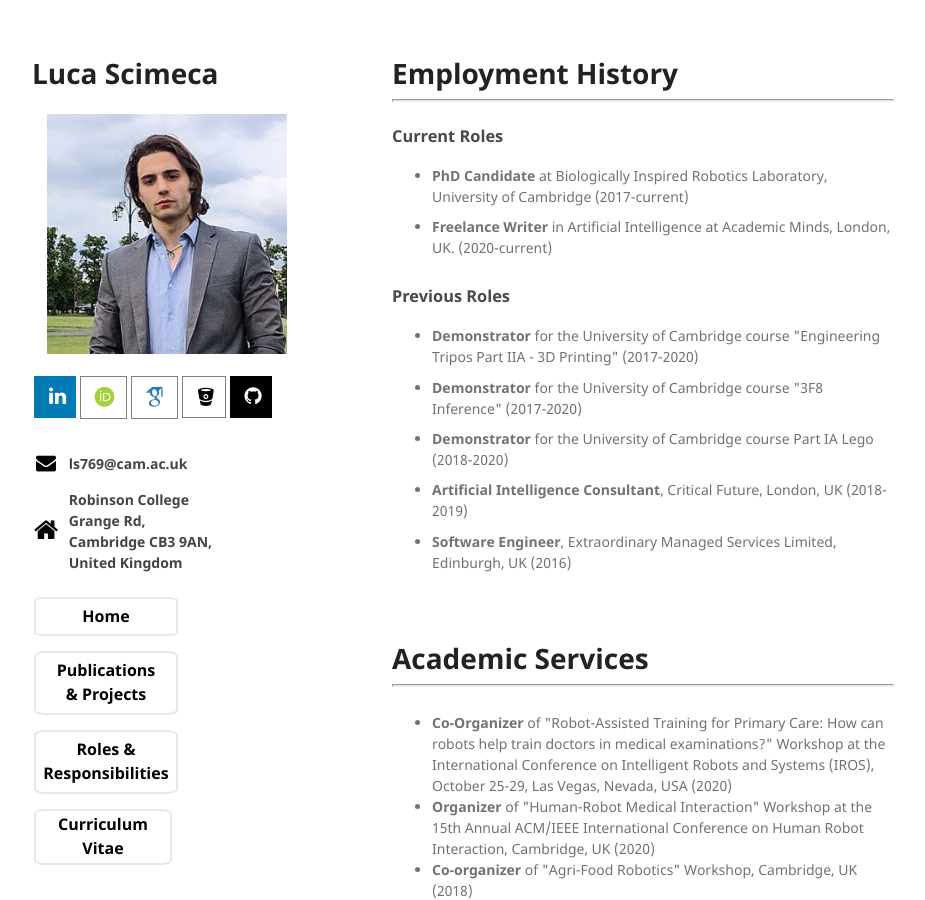
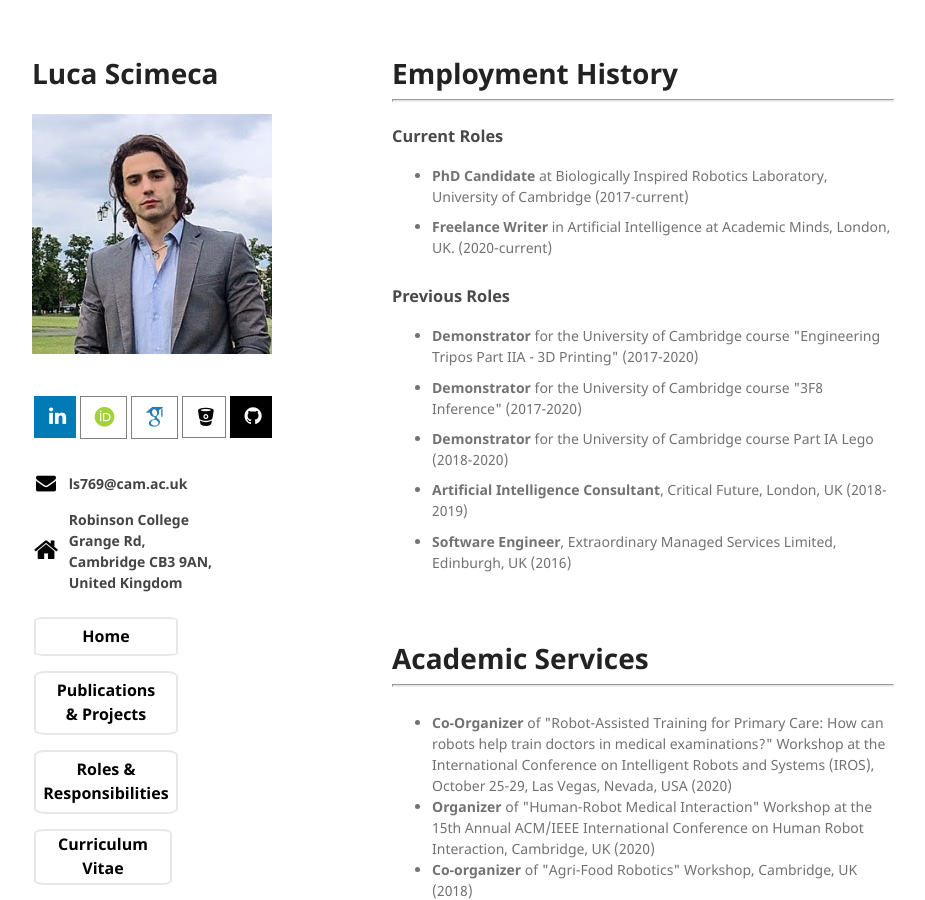
Before and after one commit to lucascimeca/lucascimeca.github.io, a Jekyll site: the page built from responsibilities.md, in a window 1280 px wide and 900 px high. Shown: the whole window, without its empty margins (178-1103 px from the left). Built offline with Jekyll 4.4.1, drawn with Linux system fonts in a browser that asks for light colours; nearby versions of some CDN libraries; some web fonts are replaced; the repository's description, which GitHub fills in, is left out; our own code applies the rules of GitHub Pages for plain Markdown files.

Commit message:
Update default.html

```diff
--- a/_layouts/default.html
+++ b/_layouts/default.html
@@ -48,7 +48,7 @@
       <header>
         <h1>{{ site.title | default: site.github.repository_name }}</h1>
 
-        <p id="-intro_img" style="padding-top: 20px;text-align:center;">
+        <p id="-intro_img" style="padding-top: 20px;text-align:left;padding-bottom:20px">
           <img src="../docs/Luca Scimeca2.jpg" align="center" height="240" width="240">
         </p>
         <p>{{ site.description | default: site.github.project_tagline }}</p>
```
